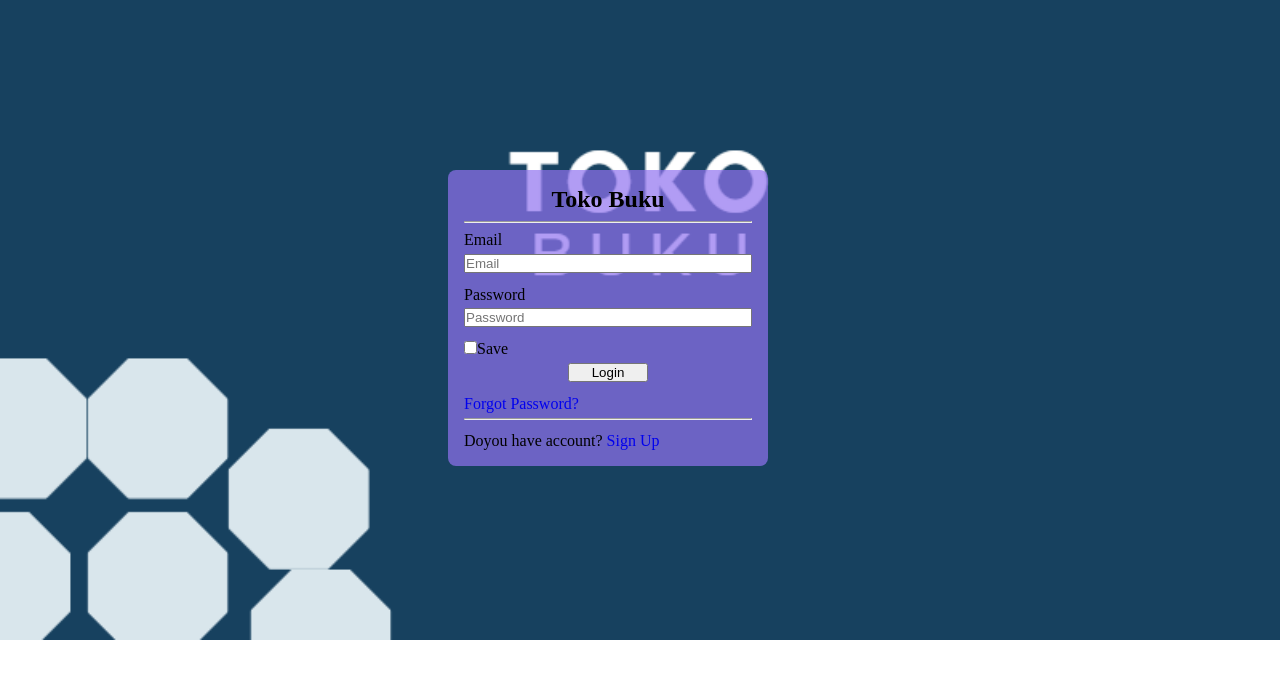
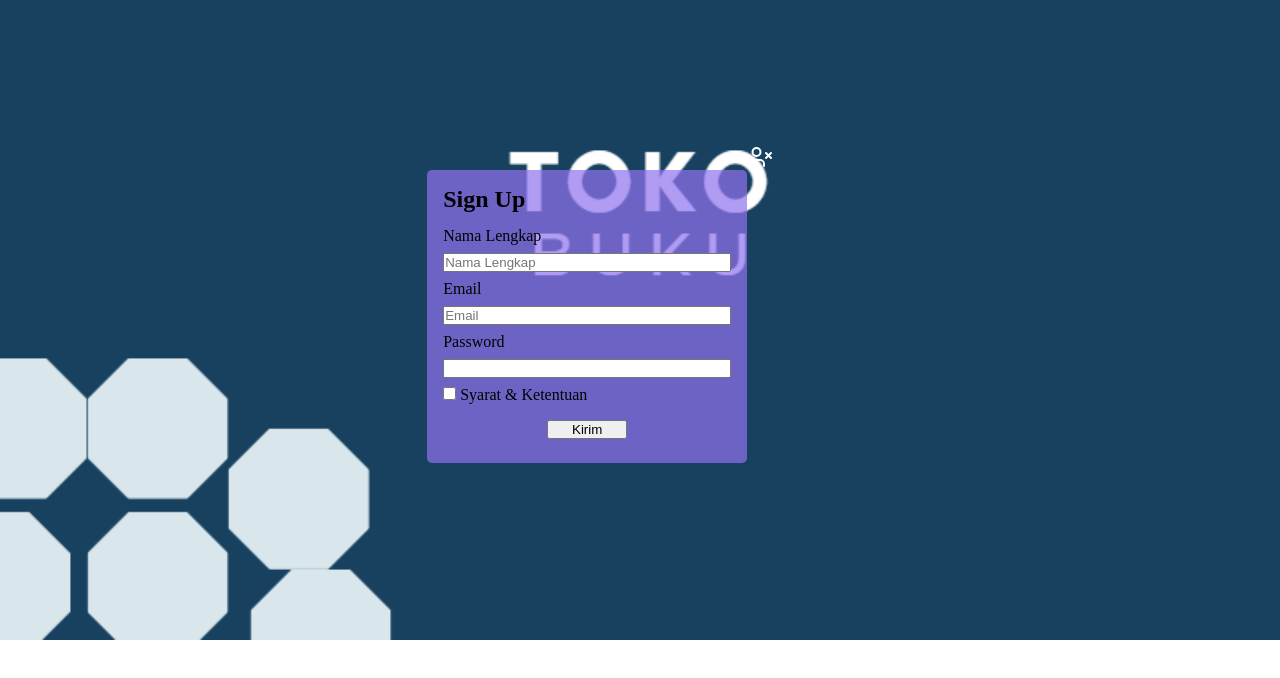
Before and after one commit to dimasabya/Toko-Buku, a plain HTML site: page login.html in a window 1280 px wide. Both pictures are taken after a click on the link "Sign Up". Drawn offline with nearby package versions, Linux system fonts and the light colour scheme.

Commit message:
update login

```diff
--- a/css/login.css
+++ b/css/login.css
@@ -63,3 +63,54 @@ button:hover {
 form .text {
     margin-top: .5rem;
 }
+
+.signup {
+    background-color: rgba(145, 114, 239, .7);
+    position: absolute;
+    z-index: -999;
+    padding: 1rem;
+    width: 20rem;
+    top: 170px;
+    left: 26.7rem;
+    gap: 20px;
+    opacity: 0;
+    transition: all .5s;
+    border-radius: 5px;
+}
+
+.signup h2 {
+    margin-bottom: .9rem;
+}
+
+.signup .signup-form {
+    gap: .5rem;
+}
+
+.signup .signup-form button {
+    margin: .5rem auto;
+}
+
+.signup.feed {
+    opacity: 1;
+    z-index: 9999;
+}
+
+.continer.feed {
+    opacity: 0;
+}
+
+.signup a {
+    position: absolute;
+    top: -25px;
+    right: -25px;
+    opacity: 1;
+    color: white;
+}
+
+.signup .close:hover {
+    color: red;
+}
+
+.continer p .sign-btn~:checked.signup {
+    transform: scaleX(20);
+}
--- /dev/null
+++ b/js/login.js
@@ -0,0 +1,13 @@
+const sign = document.querySelector(".signup");
+const container = document.querySelector(".continer");
+const i = document.querySelector(".close a");
+
+document.querySelector(".sign-btn").addEventListener("click", function () {
+  sign.classList.add("feed");
+  container.classList.add("feed");
+});
+
+document.querySelector(".close").addEventListener("click", function () {
+  sign.classList.remove("feed");
+  container.classList.remove("feed");
+});
--- a/login.html
+++ b/login.html
@@ -7,6 +7,8 @@
     <meta name="viewport" content="width=device-width, initial-scale=1.0">
     <title>Login</title>
     <link rel="stylesheet" href="css/login.css">
+    <!-- feather icons -->
+    <script src="https://unpkg.com/feather-icons"></script>
 </head>
 
 <body>
@@ -15,16 +17,35 @@
         <hr>
         <form action="">
             <p class="text">Email</p>
-            <input type="email" name="" id="" placeholder="Email">
+            <input type="email" name="" id="email" placeholder="Email">
             <p class="text">Password</p>
-            <input type="password" name="" id="" placeholder="Password">
-            <p class="text"><input type="checkbox" name="" id="">Save</p>
+            <input type="password" name="" id="password" placeholder="Password">
+            <p class="text"><input type="checkbox" name="" id="checkbox">Save</p>
             <button>Login</button>
             <a href="#">Forgot Password?</a>
             <hr>
-            <p class="text">Doyou have account? <a href="#">Sign Up</a></p>
+            <p class="text">Doyou have account? <a href="#" class="sign-btn">Sign Up</a></p>
         </form>
     </div>
+    <div class="signup" id="signup">
+        <h2>Sign Up</h2>
+        <a href="#" class="close"><i data-feather="user-x"></i></a>
+        <form action="" class="signup-form">
+            <p>Nama Lengkap</p>
+            <input type="text" name="" id="Nama" placeholder="Nama Lengkap">
+            <p>Email</p>
+            <input type="email" name="" id="email-signup" placeholder="Email">
+            <p>Password</p>
+            <input type="password" name="" id="password placeholder=" Password">
+            <p><input type="checkbox" name="" id="checkbox-signup"> Syarat & Ketentuan</p>
+            <button>Kirim</button>
+        </form>
+    </div>
+
+    <script src="/js/login.js"></script>
+    <script>
+        feather.replace()
+    </script>
 </body>
 
 </html>
```
